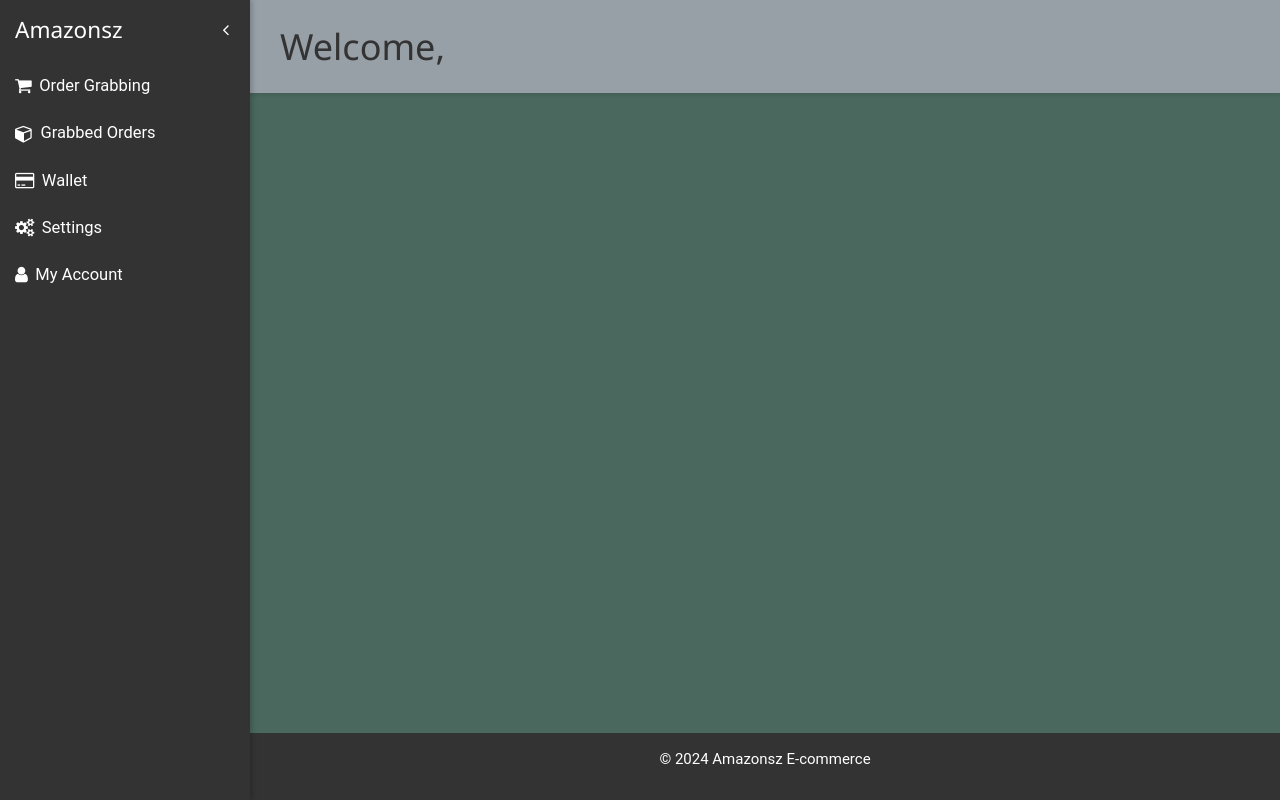
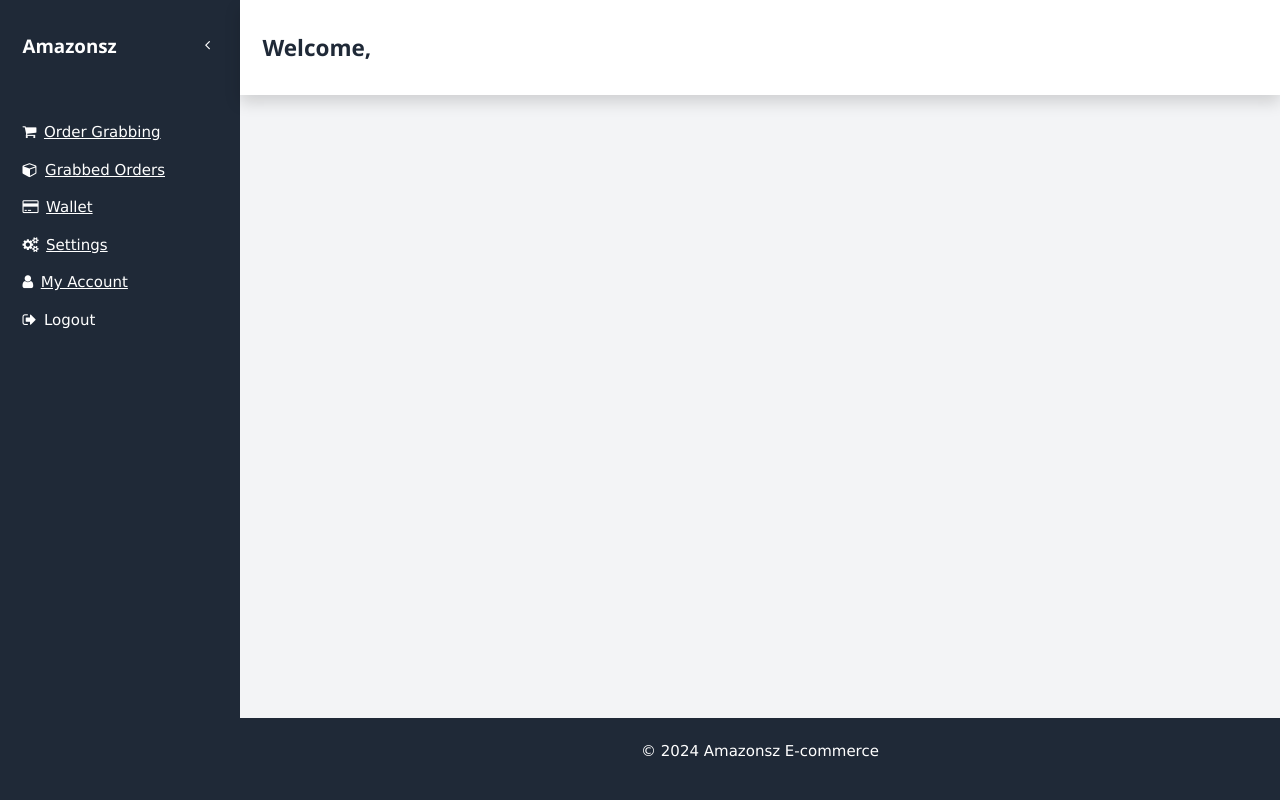
Before and after one commit to mcmnyages/OrderGrabingProject, a Vue app: page /dashboard in a window 1280 px wide. Built offline with nearby package versions, Linux system fonts and the light colour scheme.

Commit message:
Added a messaging componet and chnaged the dashboard too to make it responsive also

```diff
--- a/src/components/Dashboard.vue
+++ b/src/components/Dashboard.vue
@@ -1,29 +1,123 @@
+<script setup>
+import { computed, ref, onMounted } from 'vue';
+import { useUserStore } from '@/store/user';
+import { useRouter } from 'vue-router';  // Add this import
+import Message from './Message.vue';
+
+const userStore = useUserStore();
+const router = useRouter();  // Add this line
+const user = computed(() => userStore.user);
+
+const navLinks = ref([
+  { to: '/dashboard/orders', text: 'Order Grabbing', icon: 'fa fa-shopping-cart' },
+  { to: '/dashboard/grabbed-orders', text: 'Grabbed Orders', icon: 'fa fa-cube' },
+  { to: '/dashboard/wallet', text: 'Wallet', icon: 'fa fa-credit-card' },
+  { to: '/dashboard/settings', text: 'Settings', icon: 'fa fa-cogs' },
+  { to: '/dashboard/account', text: 'My Account', icon: 'fa fa-user' },
+]);
+
+const currentYear = computed(() => new Date().getFullYear());
+const isCollapsed = ref(false);
+const isMobileMenuOpen = ref(false);
+
+const toggleCollapse = () => {
+  isCollapsed.value = !isCollapsed.value;
+};
+
+const toggleMobileMenu = () => {
+  isMobileMenuOpen.value = !isMobileMenuOpen.value;
+};
+
+// Add this logout function
+const logout = async () => {
+  try {
+    await userStore.logoutUser();  // Assuming your userStore has a logout method
+    router.push('/login');  // Redirect to login page after logout
+  } catch (error) {
+    console.error('Logout failed:', error);
+    // Handle logout error (e.g., show an error message to the user)
+  }
+};
+
+let currentTransaction = ref(null);
+
+const transactionsData = [
+  { user: 'Alice', amount: 50, timestamp: '10:30 AM' },
+  { user: 'Bob', amount: 70, timestamp: '11:45 AM' },
+  { user: 'Charlie', amount: 100, timestamp: '1:15 PM' },
+];
+
+const updateTransaction = () => {
+  const randomIndex = Math.floor(Math.random() * transactionsData.length);
+  currentTransaction.value = transactionsData[randomIndex];
+  setTimeout(() => {
+    currentTransaction.value = null;
+  }, 5000);
+};
+
+onMounted(() => {
+  setInterval(() => {
+    updateTransaction();
+  }, 8000);
+});
+</script>
+
 <template>
-    <head>
-        <link rel="stylesheet" href="https://cdnjs.cloudflare.com/ajax/libs/font-awesome/4.7.0/css/font-awesome.min.css">
-    </head>
-    <div class="dashboard">
-      <aside :class="['sidebar', { collapsed: isCollapsed }]">
-        <div class="sidebar-header">
-          <h2 v-if="!isCollapsed">Amazonsz</h2>
-          <button @click="toggleCollapse" class="collapse-button">
+  <div class="flex flex-col min-h-screen bg-gray-100">
+    <!-- Mobile Header -->
+    <header class="lg:hidden bg-gray-800 text-white p-4 flex justify-between items-center">
+      <h2 class="text-xl font-bold">Amazonsz</h2>
+      <button @click="toggleMobileMenu" class="text-2xl">
+        <i class="fa fa-bars"></i>
+      </button>
+    </header>
+
+    <div class="flex flex-1">
+      <!-- Sidebar -->
+      <aside :class="[
+        'bg-gray-800 text-white transition-all duration-300 ease-in-out',
+        isCollapsed ? 'w-16' : 'w-64',
+        isMobileMenuOpen ? 'block' : 'hidden lg:block'
+      ]">
+        <div class="p-4 flex justify-between items-center">
+          <h2 v-if="!isCollapsed" class="text-xl font-bold">Amazonsz</h2>
+          <button @click="toggleCollapse" class="text-white p-2 rounded hover:bg-gray-700">
             <i :class="isCollapsed ? 'fa fa-angle-right' : 'fa fa-angle-left'"></i>
           </button>
         </div>
-        <nav class="nav-links">
-          <router-link v-for="link in navLinks" :key="link.to" :to="link.to" class="sidebar-link" :class="{ 'only-icon': isCollapsed }">
-            <i :class="link.icon " class="w3-large" ></i>
+        <nav class="mt-4">
+          <router-link
+            v-for="link in navLinks"
+            :key="link.to"
+            :to="link.to"
+            class="block px-4 py-2 hover:bg-gray-700 transition-colors duration-200"
+            :class="{ 'text-center': isCollapsed }"
+          >
+            <i :class="link.icon" class="mr-2"></i>
             <span v-if="!isCollapsed">{{ link.text }}</span>
           </router-link>
+          <!-- Add logout button -->
+          <button
+            @click="logout"
+            class="w-full text-left px-4 py-2 hover:bg-gray-700 transition-colors duration-200"
+            :class="{ 'text-center': isCollapsed }"
+          >
+            <i class="fa fa-sign-out mr-2"></i>
+            <span v-if="!isCollapsed">Logout</span>
+          </button>
         </nav>
       </aside>
 
-      <div class="main-content">
-        <header>
-          <h1 class="welcome">Welcome, {{ user?.username }}</h1>
+      <!-- Main Content -->
+      <div class="flex-1 flex flex-col">
+        <header class="bg-white shadow p-4">
+          <h1 class="text-2xl font-semibold text-gray-800">Welcome, {{ user?.username }}</h1>
         </header>
+        <div v-if="currentTransaction" class="fixed top-0.5/4 left-2/4 z-10">
+          <Message :transaction="currentTransaction" />
+        </div>
+        <main class="flex-1 p-4">
 
-        <main>
           <router-view v-slot="{ Component }">
             <transition name="fade" mode="out-in">
               <component :is="Component" />
@@ -31,145 +125,17 @@
           </router-view>
         </main>
 
-        <footer>
+        <footer class="bg-gray-800 text-white p-4 text-center">
           <p>&copy; {{ currentYear }} Amazonsz E-commerce</p>
         </footer>
       </div>
     </div>
+  </div>
 </template>
 
-  <script setup>
-  import { computed, ref } from 'vue';
-  import { useUserStore } from '@/store/user';
-
-  const userStore = useUserStore();
-  const user = computed(() => userStore.user);
-
-  const navLinks = ref([
-    { to: '/dashboard/orders', text: 'Order Grabbing', icon: 'fa fa-shopping-cart' },
-    { to: '/dashboard/grabbed-orders', text: 'Grabbed Orders', icon: 'fa fa-cube' },
-    { to: '/dashboard/wallet', text: 'Wallet', icon: '	fa fa-credit-card' },
-    { to: '/dashboard/settings', text: 'Settings', icon: 'fa fa-cogs' },
-    { to: '/dashboard/account', text: 'My Account', icon: 'fa fa-user' },
-  ]);
-
-  const currentYear = computed(() => new Date().getFullYear());
-  const isCollapsed = ref(false);
-
-  const toggleCollapse = () => {
-    isCollapsed.value = !isCollapsed.value;
-  };
-  </script>
-
-  <style scoped>
-  .dashboard {
-    display: flex;
-    min-height: 100vh;
-    background-color: #4a685e;
-    font-family: 'Roboto', sans-serif;
-  }
-
-  .sidebar {
-    width: 250px;
-    transition: width 0.3s;
-    background-color: #333;
-    color: #fff;
-    display: flex;
-    flex-direction: column;
-    align-items: flex-start;
-    box-shadow: 2px 0 5px rgba(0, 0, 0, 0.2);
-    position: relative;
-  }
-
-  .sidebar.collapsed {
-    width: 80px;
-  }
-
-  .sidebar-header {
-    display: flex;
-    justify-content: space-between;
-    align-items: center;
-    width: 100%;
-    padding: 1rem;
-  }
-
-  .sidebar-header h2 {
-    margin: 0;
-    font-size: 1.5rem;
-    transition: opacity 0.3s;
-  }
-
-  .sidebar-header .collapse-button {
-    background: none;
-    border: none;
-    color: #fff;
-    cursor: pointer;
-    font-size: 1.2rem;
-    transition: transform 0.3s;
-  }
-
-  .nav-links {
-    width: 100%;
-  }
-
-  .sidebar-link {
-    color: #fff;
-    text-decoration: none;
-    font-size: 1.1rem;
-    margin: 0.5rem 0;
-    display: flex;
-    align-items: center;
-    gap: 0.5rem;
-    padding: 0.5rem 1rem;
-    transition: background 0.3s, padding 0.3s;
-  }
-
-  .sidebar-link.only-icon {
-    justify-content: center;
-  }
-
-  .sidebar-link:hover {
-    background-color: #444;
-    border-radius: 5px;
-  }
-
-  .sidebar-link i {
-    font-size: 1.2rem;
-  }
-
-  .main-content {
-    flex: 1;
-    display: flex;
-    flex-direction: column;
-  }
-
-  header {
-    background-color: #979fa7;
-    box-shadow: 0 2px 4px rgba(0,0,0,0.1);
-    padding: 1rem 2rem;
-    display: flex;
-    justify-content: space-between;
-    align-items: center;
-  }
-
-  header h1 {
-    color: #333;
-  }
-
-  main {
-    flex: 1;
-    padding: 2rem;
-    max-width: 1200px;
-    margin: 0 auto;
-    width: 100%;
-  }
-
-  footer {
-    background-color: #333;
-    color: #fff;
-    text-align: center;
-    padding: 1rem;
-  }
+<style>
+@import 'https://cdnjs.cloudflare.com/ajax/libs/font-awesome/4.7.0/css/font-awesome.min.css';
+@import 'https://cdnjs.cloudflare.com/ajax/libs/tailwindcss/2.2.19/tailwind.min.css';
 
 .fade-enter-active,
 .fade-leave-active {
--- /dev/null
+++ b/src/components/Message.vue
@@ -0,0 +1,22 @@
+<template>
+  <div class="transaction">
+    <p>{{ transaction.user }} withdrew ${{ transaction.amount }} at {{ transaction.timestamp }}</p>
+  </div>
+</template>
+
+<script setup>
+const props = defineProps({
+  transaction: Object,
+});
+</script>
+
+<style scoped>
+.transaction {
+  background-color: #f8d7da;
+  color: #721c24;
+  padding: 10px;
+  border: 1px solid #f5c6cb;
+  border-radius: 5px;
+  margin: 10px;
+}
+</style>
--- a/src/components/Nav.vue
+++ b/src/components/Nav.vue
@@ -40,6 +40,7 @@ header {
   }
 
   .logo {
+    text-decoration: none;
     font-size: 2rem;
     font-weight: bold;
     color: #fff;
@@ -49,6 +50,10 @@ header {
   nav {
     display: flex;
     gap: 1rem;
+  }
+
+  nav a{
+    font-size: 20px;
   }
 
   .nav-link {
```
Also changed, not shown: src/views/Login.vue (+43 -14 lines). Lines whose indentation alone changed are shown as unchanged.
